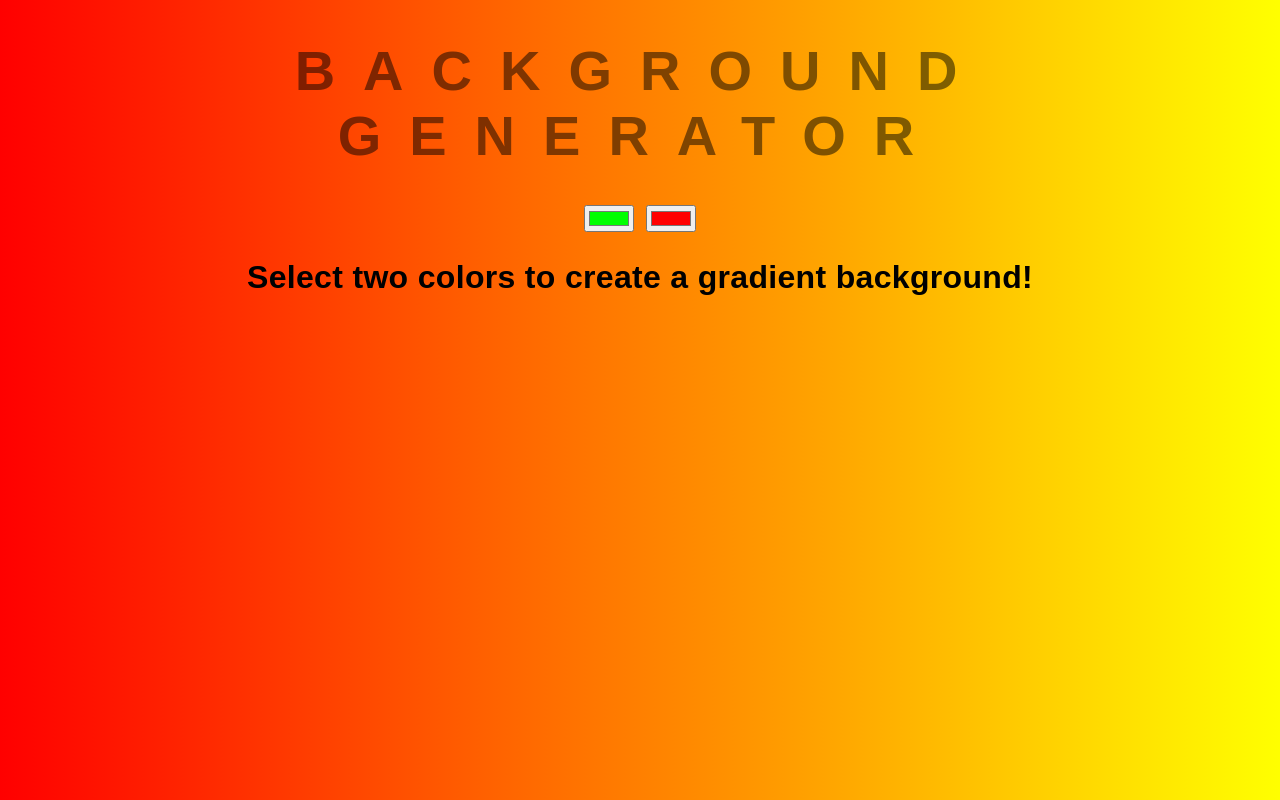
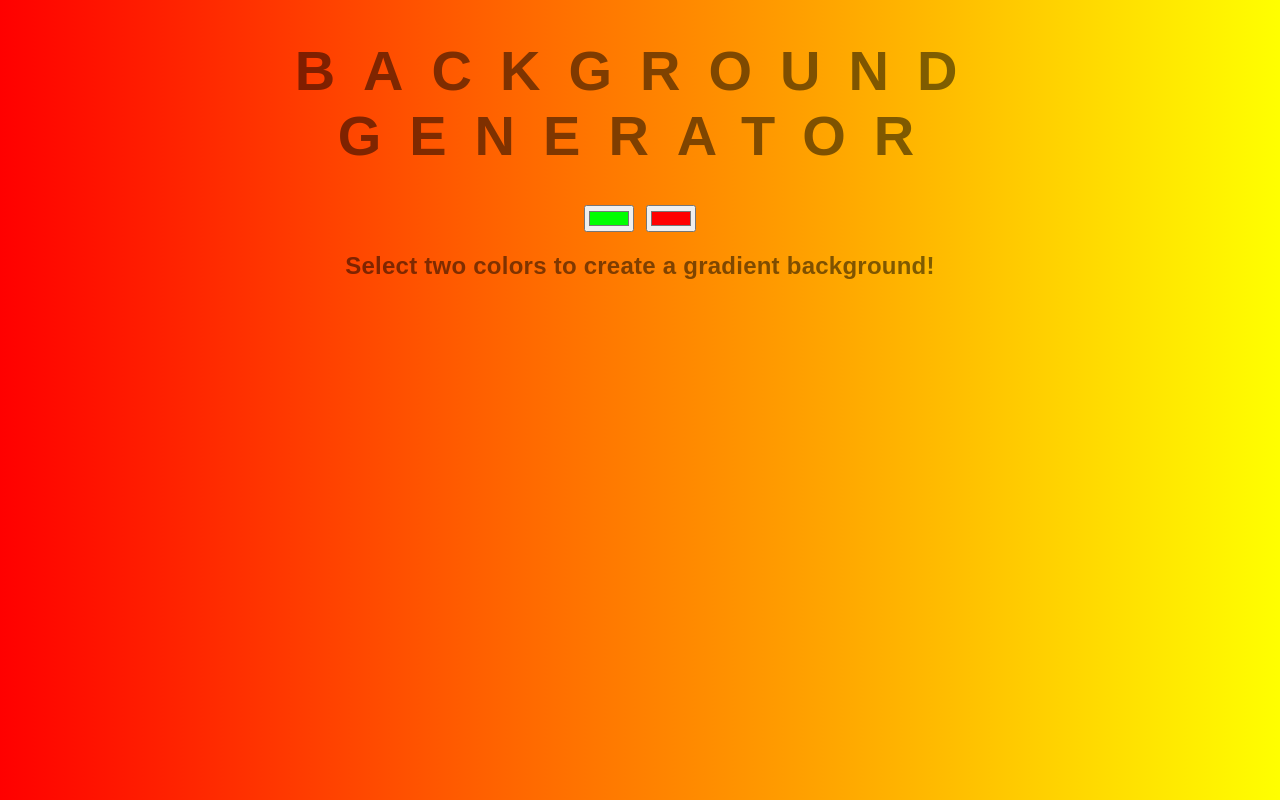
Before and after one commit to rjvalencia/background-generator, a plain HTML site: page index.html in a window 1280 px wide. Drawn offline with Linux system fonts and the light colour scheme.

Commit message:
h2 changed

```diff
--- a/style.css
+++ b/style.css
@@ -18,8 +18,8 @@ h1 {
 }
 
 h2 {
-	font: 900 2em 'Raleway', sans-serif;
-	color: rgba(0,0,0.5);
+	font: 900 1.5em 'Raleway', sans-serif;
+	color: rgba(0,0,0,.5);
 	text-align: center;
 	text-transform: none;
 	letter-spacing: 0.01em;
```
